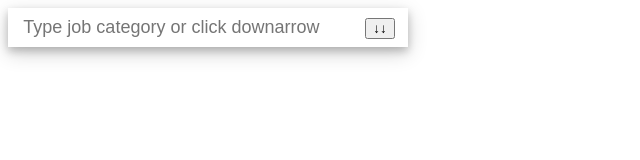
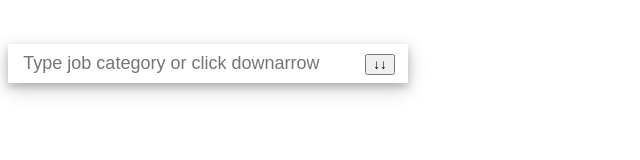
Before and after one commit to sateeshpeetha/Searchable-Dropdown-Menu-with-AngularjS, a plain HTML site: page index.html in a window 1280 px wide. Shown: the whole page, without its empty margins (0-640 px from the left). Drawn offline with nearby package versions, Linux system fonts and the light colour scheme.

Commit message:
Update index.html

```diff
--- a/index.html
+++ b/index.html
@@ -23,6 +23,9 @@
 
 	</style>
 <body ng-controller="menuCtl">
+	<br>
+	<br>
+	<div style="align:center">
 	<div class="dropdownmenubox">
 	<div class="textinput">
 	<input  type="text" ng-model="menusearch" size="30" style="border:1px;font-size:18px" placeholder="Type job category or click downarrow" onfocus="toggle()" >
@@ -36,6 +39,7 @@
 	</div>
 	</ul>
 </div>
+	</div>
 <script>
 
 	function toggle() {
```
